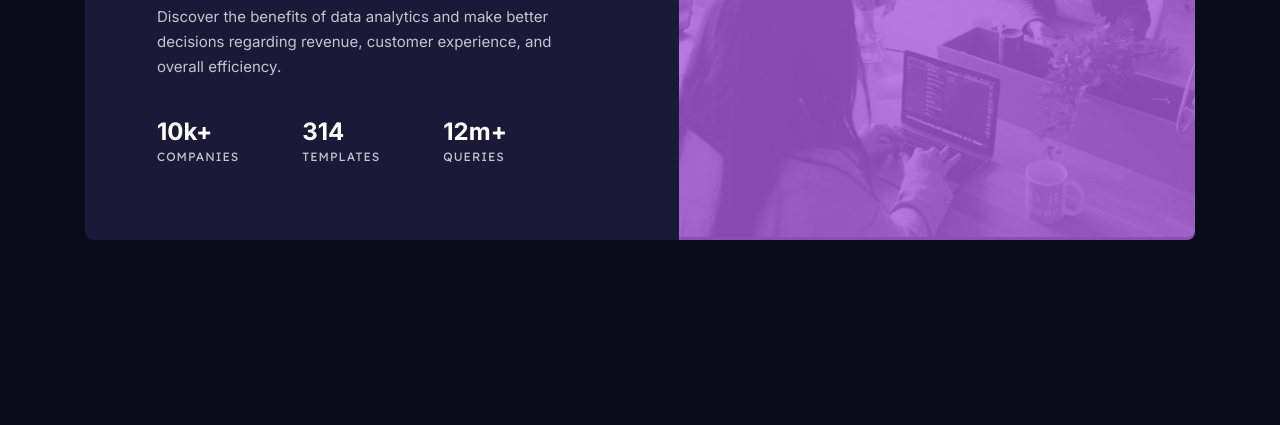
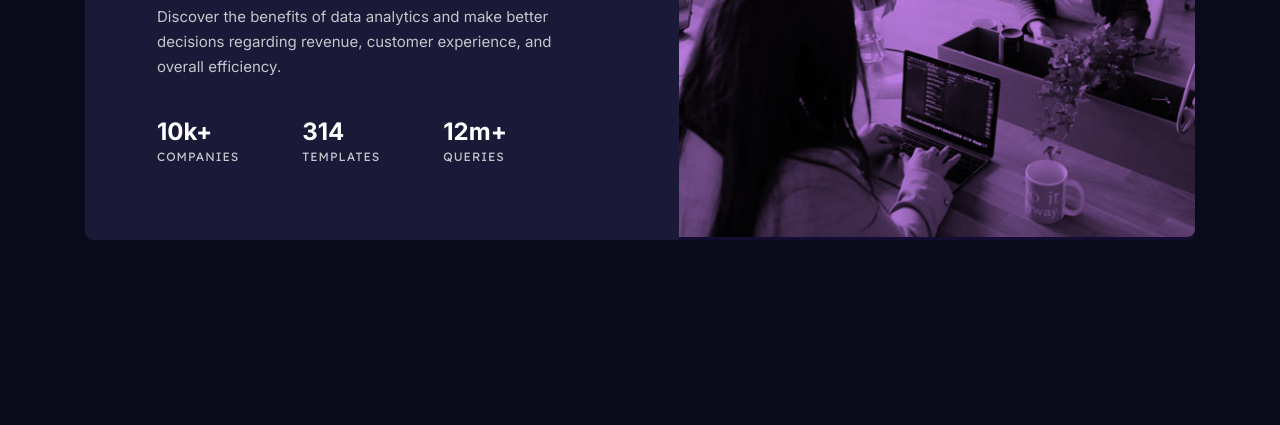
Before and after one commit to Fanou59/stats-preview, a plain HTML site: page index.html in a window 1280 px wide. Shown: the part 375-800 px from the top of the page. Drawn offline with Linux system fonts and the light colour scheme.

Commit message:
Correction HTML

```diff
--- a/index.html
+++ b/index.html
@@ -20,15 +20,15 @@
 </head>
 
 <body>
-  <div class="overlay">
-    <picture>
 
-      <source srcset="images/image-header-desktop.jpg" media="(min-width: 1000px)">
-      <img src="images/image-header-mobile.jpg" alt="">
-      <div class="purple"></div>
+  <picture>
 
-    </picture>
-  </div>
+    <source srcset="images/image-header-desktop.jpg" media="(min-width: 1000px)">
+    <img src="images/image-header-mobile.jpg" alt="">
+    <p class="purple"></p>
+
+  </picture>
+
 
   <main>
     <h1>Get <span>insights</span> that help your business grow.</h1>
--- a/style.css
+++ b/style.css
@@ -168,7 +168,7 @@ body {
 
 
 /* overlay */
-.overlay {
+picture {
     position: relative;
     width: 100%;
 }
@@ -176,9 +176,6 @@ body {
 img {
     border-radius: 8px 8px 0 0;
     width: 100%;
-    height: 100%;
-
-
 }
 
 .purple {
@@ -189,6 +186,7 @@ img {
     height: 100%;
     top: 0;
     left: 0;
+    mix-blend-mode: multiply;
     opacity: 0.8;
 
 }
```
